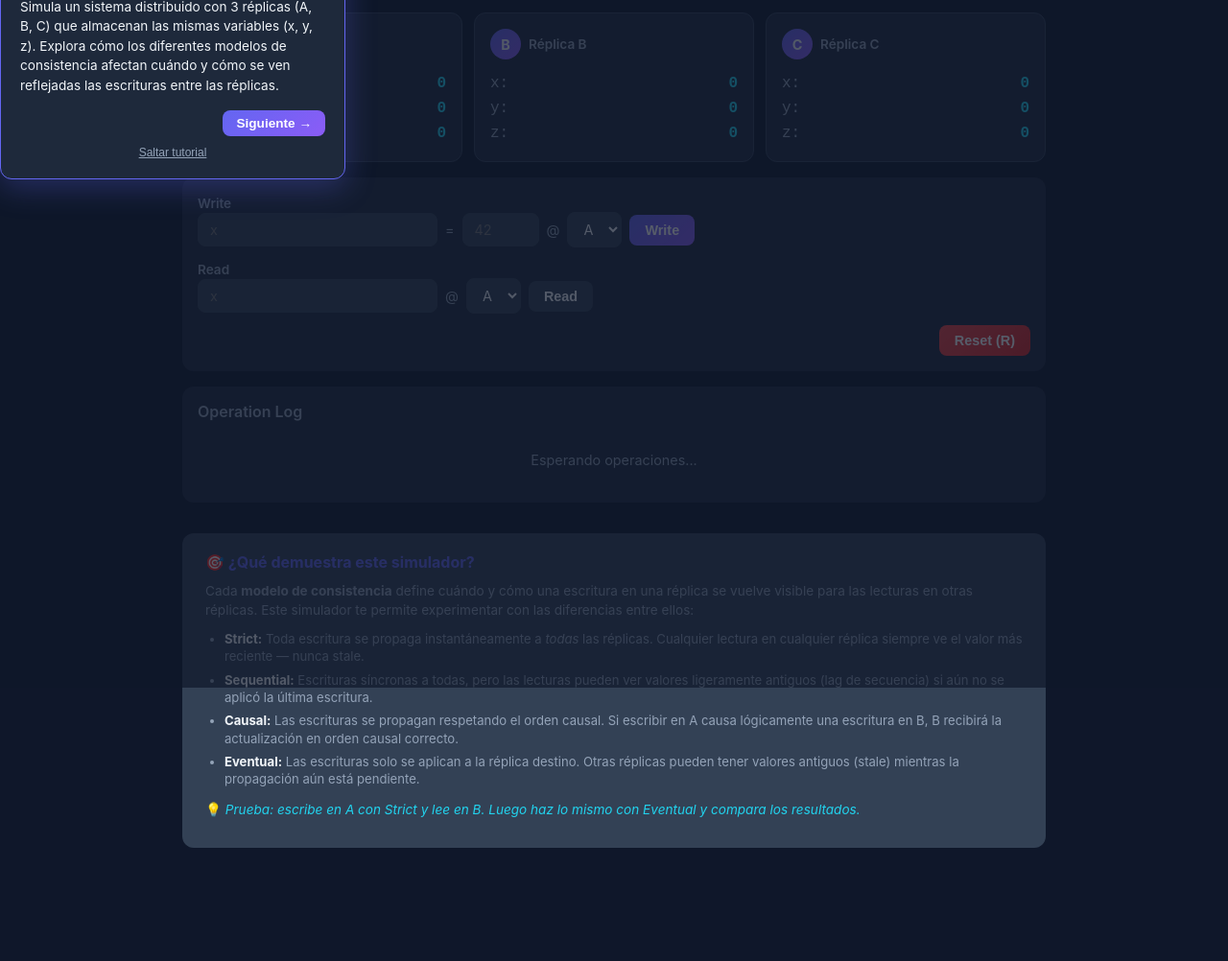
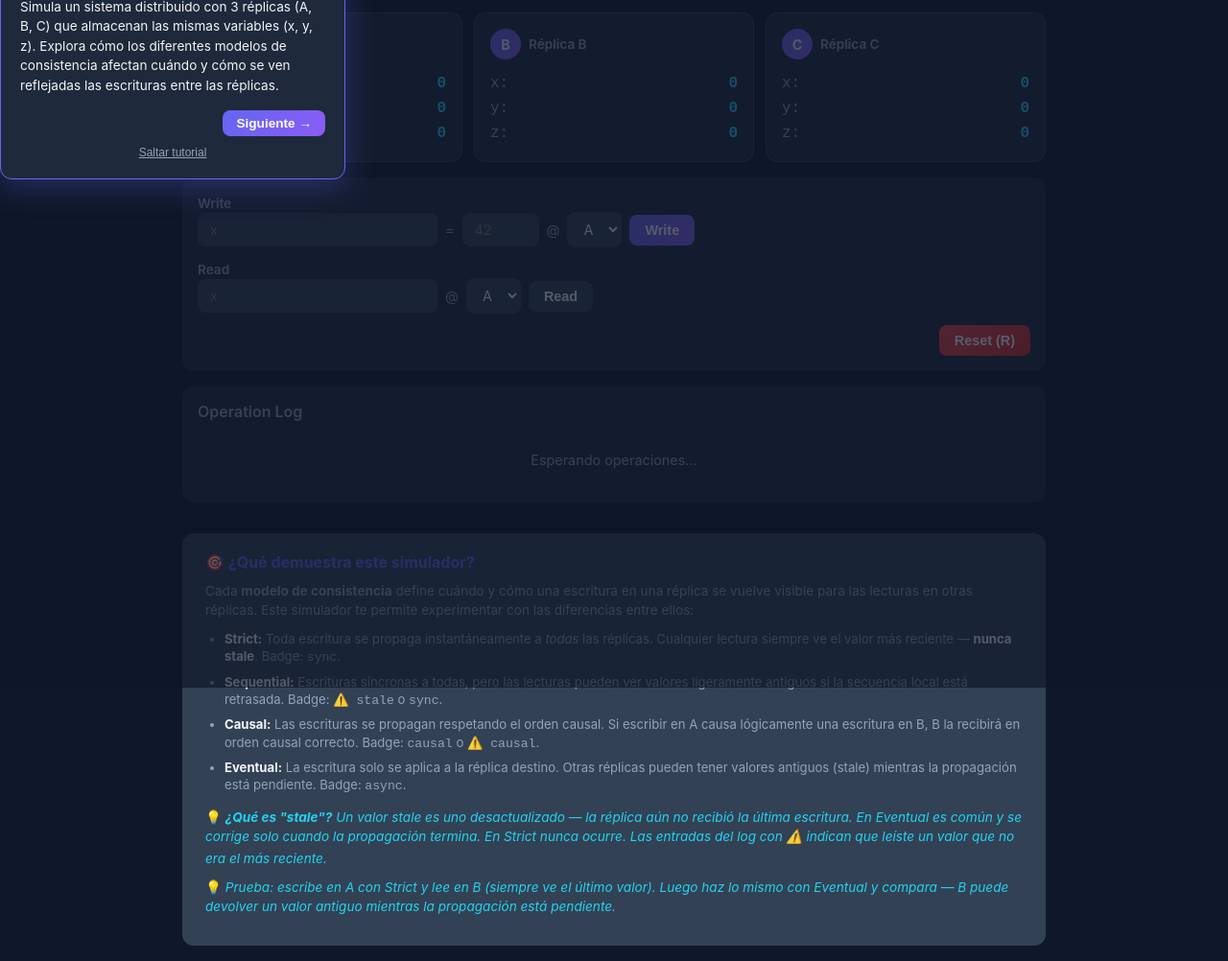
Before and after one commit to ivangdev/consistencia-simulador, a website with bundled scripts: page index.html in a window 1280 px wide. Shown: the part 83-1085 px from the top of the page at 96% size. Before the commit the page ends 983 px from the top, so only its background shows below. Built offline with nearby package versions, Linux system fonts and the light colour scheme.

Commit message:
docs: expand banner with stale explanation and badge descriptions

```diff
--- a/index.html
+++ b/index.html
@@ -86,13 +86,16 @@
         con las diferencias entre ellos:
       </p>
       <ul class="banner-models">
-        <li><strong>Strict:</strong> Toda escritura se propaga instantáneamente a <em>todas</em> las réplicas. Cualquier lectura en cualquier réplica siempre ve el valor más reciente — nunca stale.</li>
-        <li><strong>Sequential:</strong> Escrituras síncronas a todas, pero las lecturas pueden ver valores ligeramente antiguos (lag de secuencia) si aún no se aplicó la última escritura.</li>
-        <li><strong>Causal:</strong> Las escrituras se propagan respetando el orden causal. Si escribir en A causa lógicamente una escritura en B, B recibirá la actualización en orden causal correcto.</li>
-        <li><strong>Eventual:</strong> Las escrituras solo se aplican a la réplica destino. Otras réplicas pueden tener valores antiguos (stale) mientras la propagación aún está pendiente.</li>
+        <li><strong>Strict:</strong> Toda escritura se propaga instantáneamente a <em>todas</em> las réplicas. Cualquier lectura siempre ve el valor más reciente — <strong>nunca stale</strong>. Badge: <code>sync</code>.</li>
+        <li><strong>Sequential:</strong> Escrituras síncronas a todas, pero las lecturas pueden ver valores ligeramente antiguos si la secuencia local está retrasada. Badge: <code>⚠️ stale</code> o <code>sync</code>.</li>
+        <li><strong>Causal:</strong> Las escrituras se propagan respetando el orden causal. Si escribir en A causa lógicamente una escritura en B, B la recibirá en orden causal correcto. Badge: <code>causal</code> o <code>⚠️ causal</code>.</li>
+        <li><strong>Eventual:</strong> La escritura solo se aplica a la réplica destino. Otras réplicas pueden tener valores antiguos (stale) mientras la propagación está pendiente. Badge: <code>async</code>.</li>
       </ul>
       <p class="banner-tip">
-        💡 <em>Prueba: escribe en A con Strict y lee en B. Luego haz lo mismo con Eventual y compara los resultados.</em>
+        💡 <em><strong>¿Qué es "stale"?</strong> Un valor <em>stale</em> es uno desactualizado — la réplica aún no recibió la última escritura. En Eventual es común y se corrige solo cuando la propagación termina. En Strict nunca ocurre. Las entradas del log con <code>⚠️</code> indican que leíste un valor que no era el más reciente.</em>
+      </p>
+      <p class="banner-tip">
+        💡 <em>Prueba: escribe en A con Strict y lee en B (siempre ve el último valor). Luego haz lo mismo con Eventual y compara — B puede devolver un valor antiguo mientras la propagación está pendiente.</em>
       </p>
     </footer>
   </div>
```
